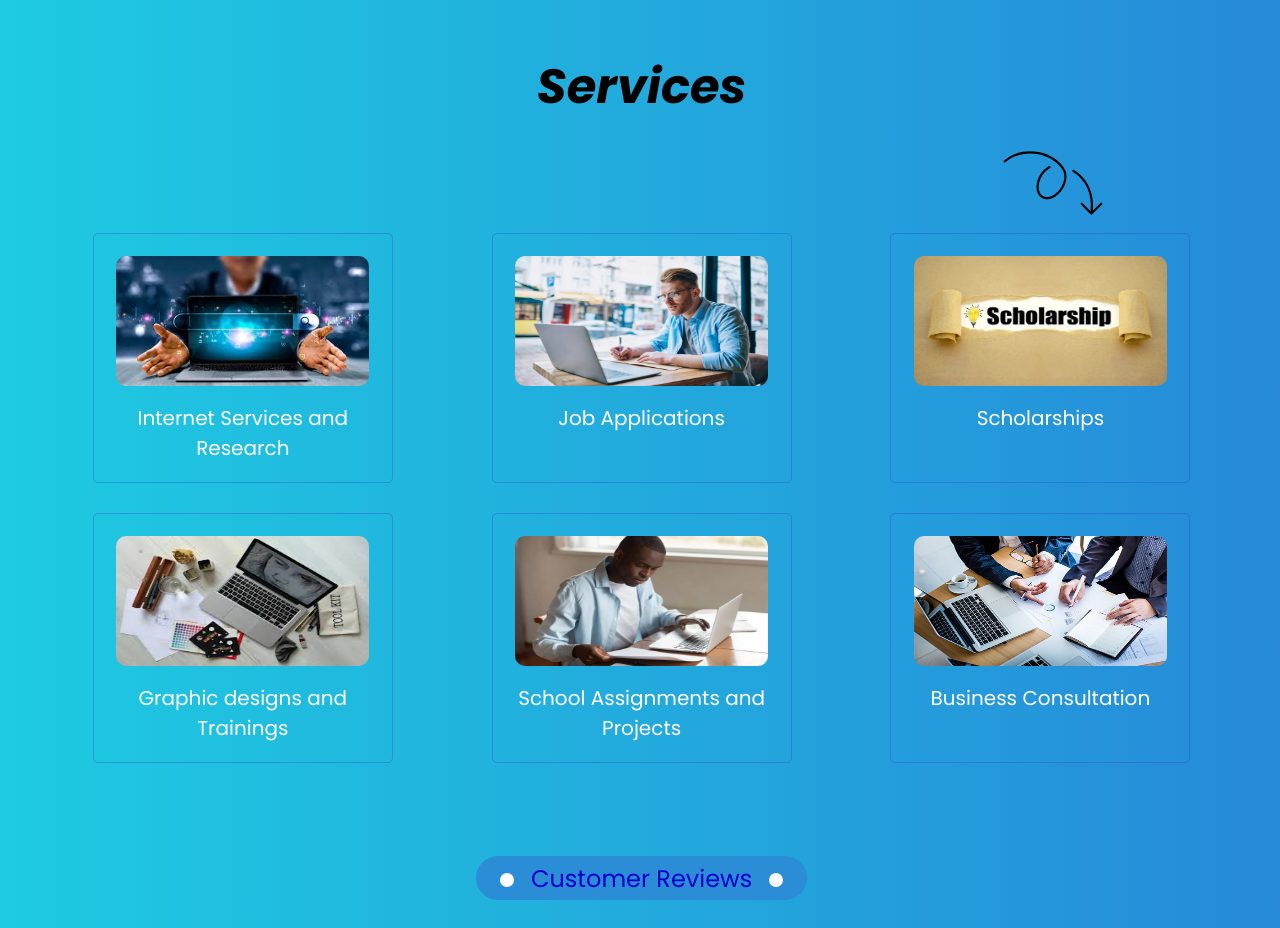
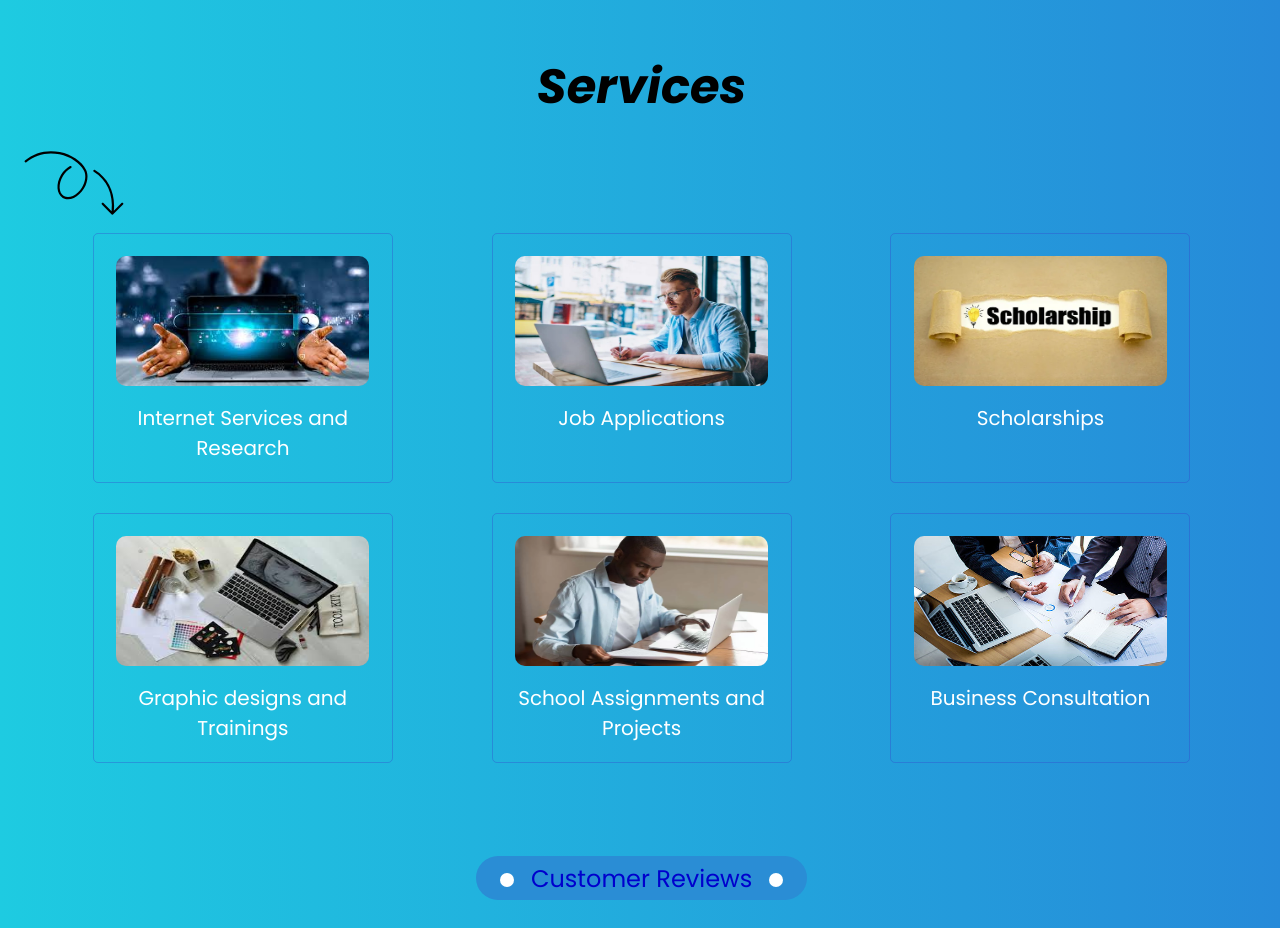
Before and after one commit to onosejoor/SirBconnect, a React (Vite) app: page / in a window 1280 px wide. Shown: the part 880-1808 px from the top of the page. Built offline with nearby package versions, Linux system fonts and the light colour scheme.

Commit message:
update index.css

```diff
--- a/src/index.css
+++ b/src/index.css
@@ -418,27 +418,6 @@ button {
   background-repeat: no-repeat;
   background-position: left;
   height: 100px;
-  animation: turn 10s infinite ease;
-  position: relative;
-  z-index: -1;
-}
-
-@keyframes turn {
-  0% {
-    background-position: left;
-  }
-  50% {
-    background-position: center;
-    /* transform: rotate(10deg); */
-  }
-  75% {
-    background-position: right;
-    /* transform: rotate(20deg); */
-  }
-  100% {
-    background-position: left;
-    /* transform: rotate(-20deg); */
-  }
 }
 
 /* Review Section */
@@ -863,6 +842,7 @@ button {
     width: 60%;
     opacity: 0.5;
     z-index: -1;
+    background-position: center;
   }
 
   .skills {
```
